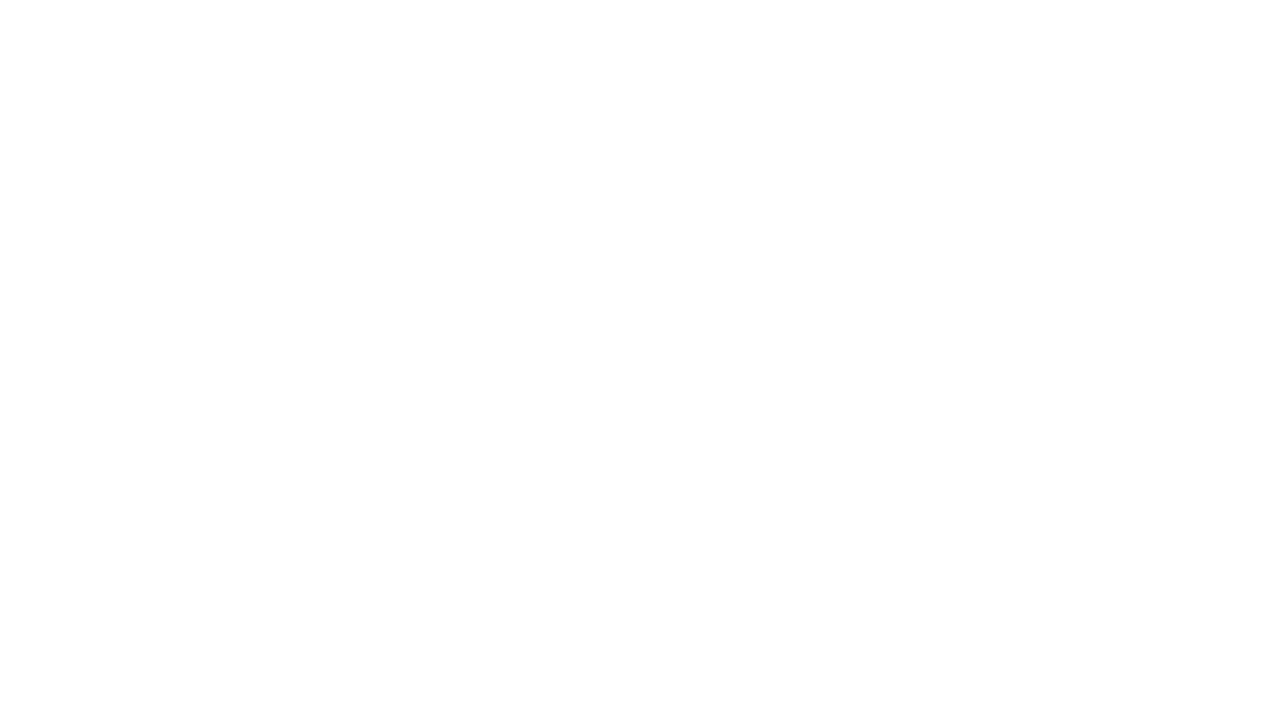
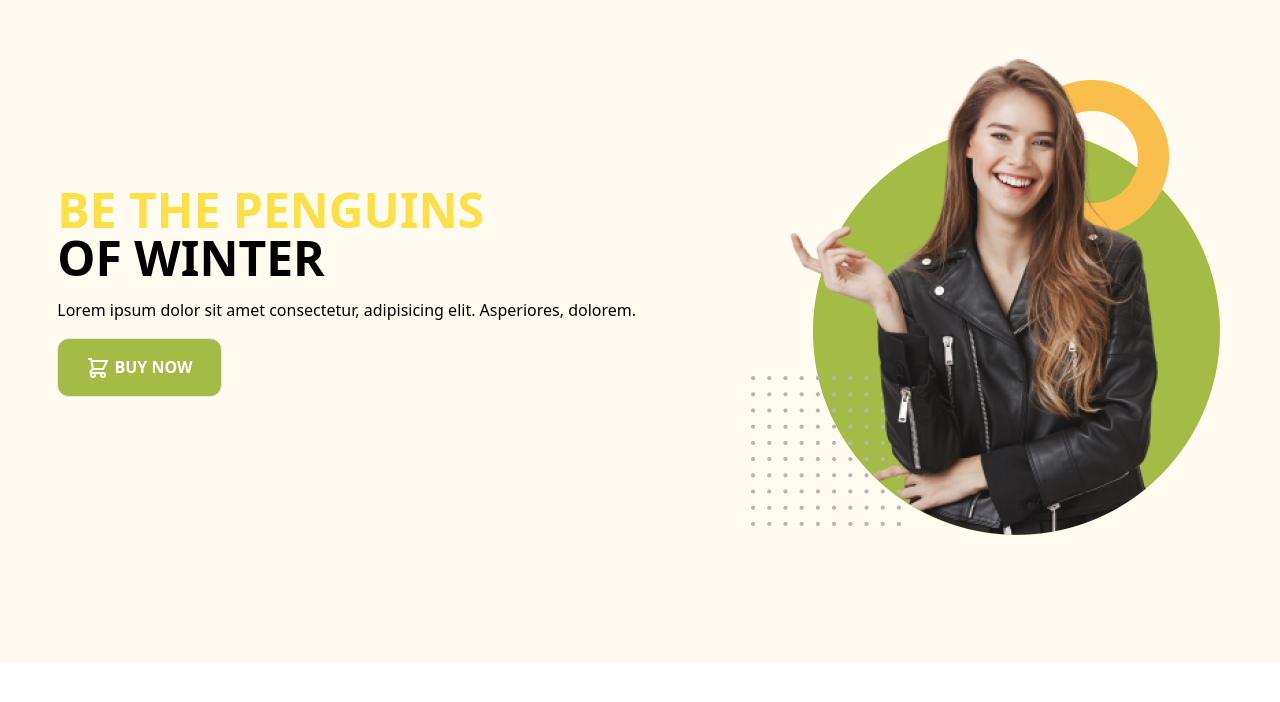
Before and after one commit to HurayJannat/penguin-fashion-tailwind, a plain HTML site: page index.html in a window 1280 px wide. Drawn offline with nearby package versions, Linux system fonts and the light colour scheme.

Commit message:
header added

```diff
--- a/index.html
+++ b/index.html
@@ -5,8 +5,49 @@
     <meta http-equiv="X-UA-Compatible" content="IE=edge">
     <meta name="viewport" content="width=device-width, initial-scale=1.0">
     <title>penguin fashion</title>
+    <!-- tailwind script -->
+    <script src="https://cdn.tailwindcss.com"></script>
+    <script>
+        tailwind.config = {
+            theme: {
+                extend: {
+                    colors: {
+                        clifford: '#da373d',
+                        penguin: '#FFFBF0',
+                    }
+                }
+            }
+        }
+    </script>
 </head>
 <body>
+    <header class="bg-penguin pb-32 pt-12">
+        <section class="container mx-auto  sm:flex  items-center  justify-around ">
+            <div class="space-y-4">
+                <h1 class="uppercase text-2xl sm:text-5xl font-bold">
+                    <span class="text-yellow-300">Be The penguins</span>
+                    <br>
+                    <span>Of winter</span>
+                </h1>
+                <p>Lorem ipsum dolor sit amet consectetur, adipisicing elit. Asperiores, dolorem.</p>
+                <button class="border rounded-xl bg-[#A4BC46] px-7 py-4 font-bold text-white uppercase"><svg
+                        class="w-6 h-6 inline" fill="none" stroke="currentColor" viewBox="0 0 24 24"
+                        xmlns="http://www.w3.org/2000/svg">
+                        <path stroke-linecap="round" stroke-linejoin="round" stroke-width="2"
+                            d="M3 3h2l.4 2M7 13h10l4-8H5.4M7 13L5.4 5M7 13l-2.293 2.293c-.63.63-.184 1.707.707 1.707H17m0 0a2 2 0 100 4 2 2 0 000-4zm-8 2a2 2 0 11-4 0 2 2 0 014 0z">
+                        </path>
+                    </svg> Buy Now</button>
+            </div>
+
+            <div class="pt-8 sm:pt-0">
+                <img class="w-1/2 sm:w-full" src="images/model.png" alt="">
+            </div>
+
+        </section>
+
+
+    </header>
+
 
 </body>
 </html>
--- /dev/null
+++ b/tailwind.config.js
@@ -0,0 +1,8 @@
+/** @type {import('tailwindcss').Config} */
+module.exports = {
+  content: ["./src/**/*.{html,js}"],
+  theme: {
+    extend: {},
+  },
+  plugins: [],
+}
```
